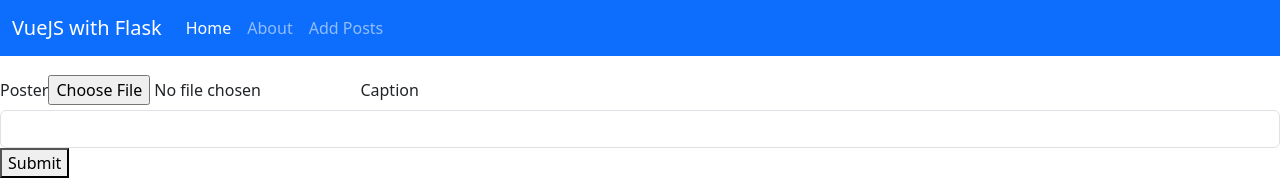
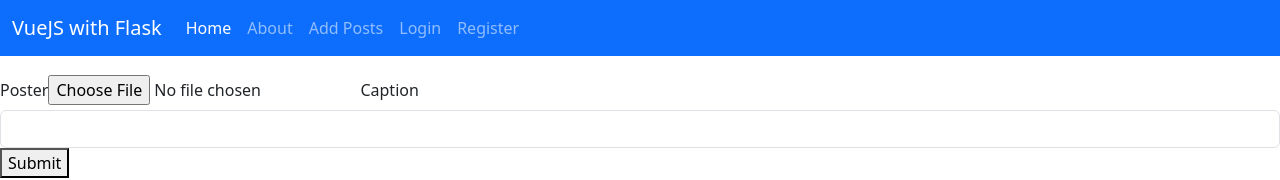
Before and after one commit to Gurajioru/info3180-project2, a Vue app: page / in a window 1280 px wide. Shown: the top 180 px of the page. Built offline with nearby package versions, Linux system fonts and the light colour scheme; no server answers.

Commit message:
Created vuejs

```diff
--- a/src/components/AppHeader.vue
+++ b/src/components/AppHeader.vue
@@ -25,6 +25,12 @@
             <li class="nav-item">
               <RouterLink class="nav-link" to="/posts">Add Posts</RouterLink>
             </li>
+            <li class="nav-item">
+              <RouterLink class="nav-link" to="/login">Login</RouterLink>
+            </li>
+            <li class="nav-item">
+              <RouterLink class="nav-link" to="/register">Register</RouterLink>
+            </li>
           </ul>
         </div>
       </div>
```
